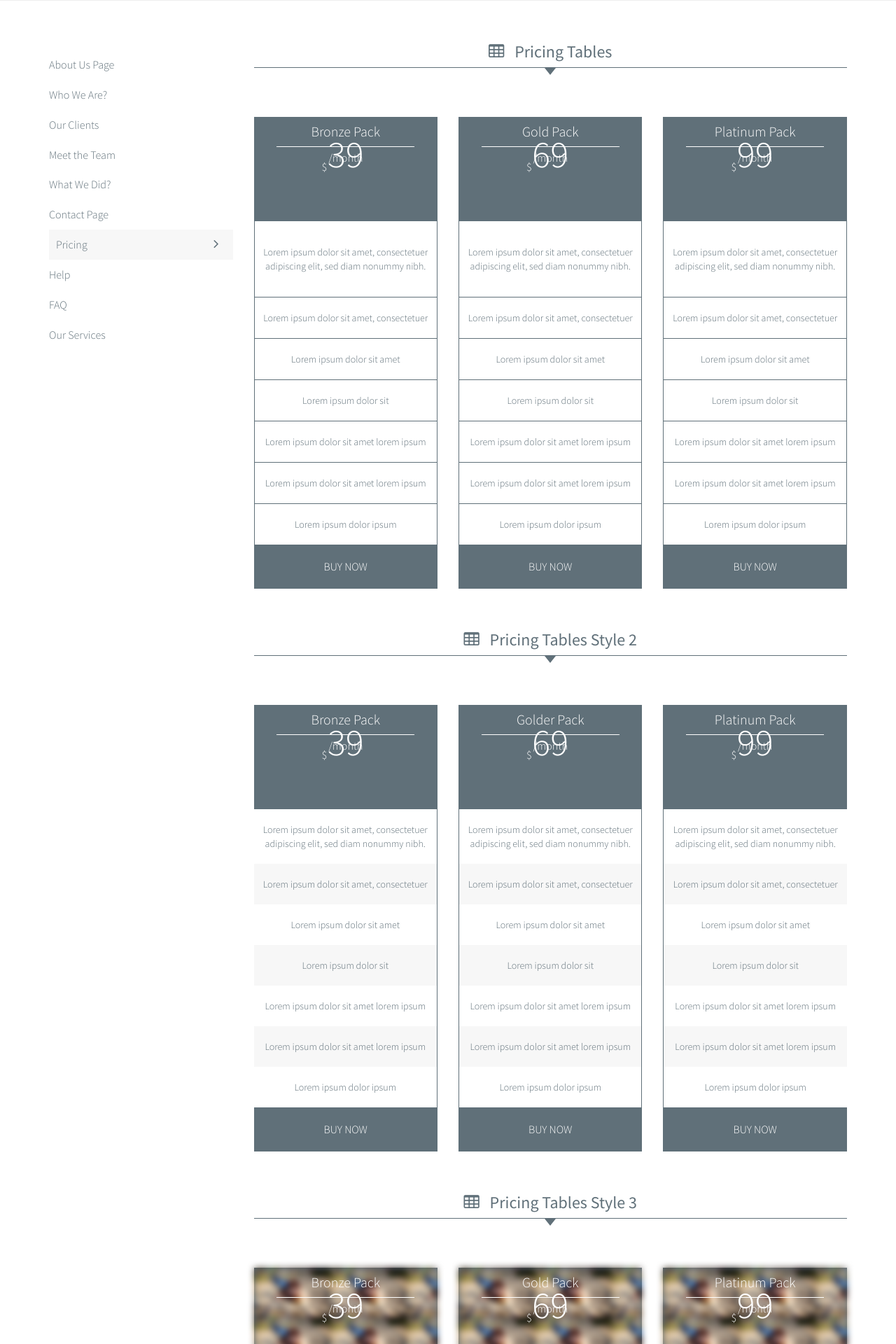
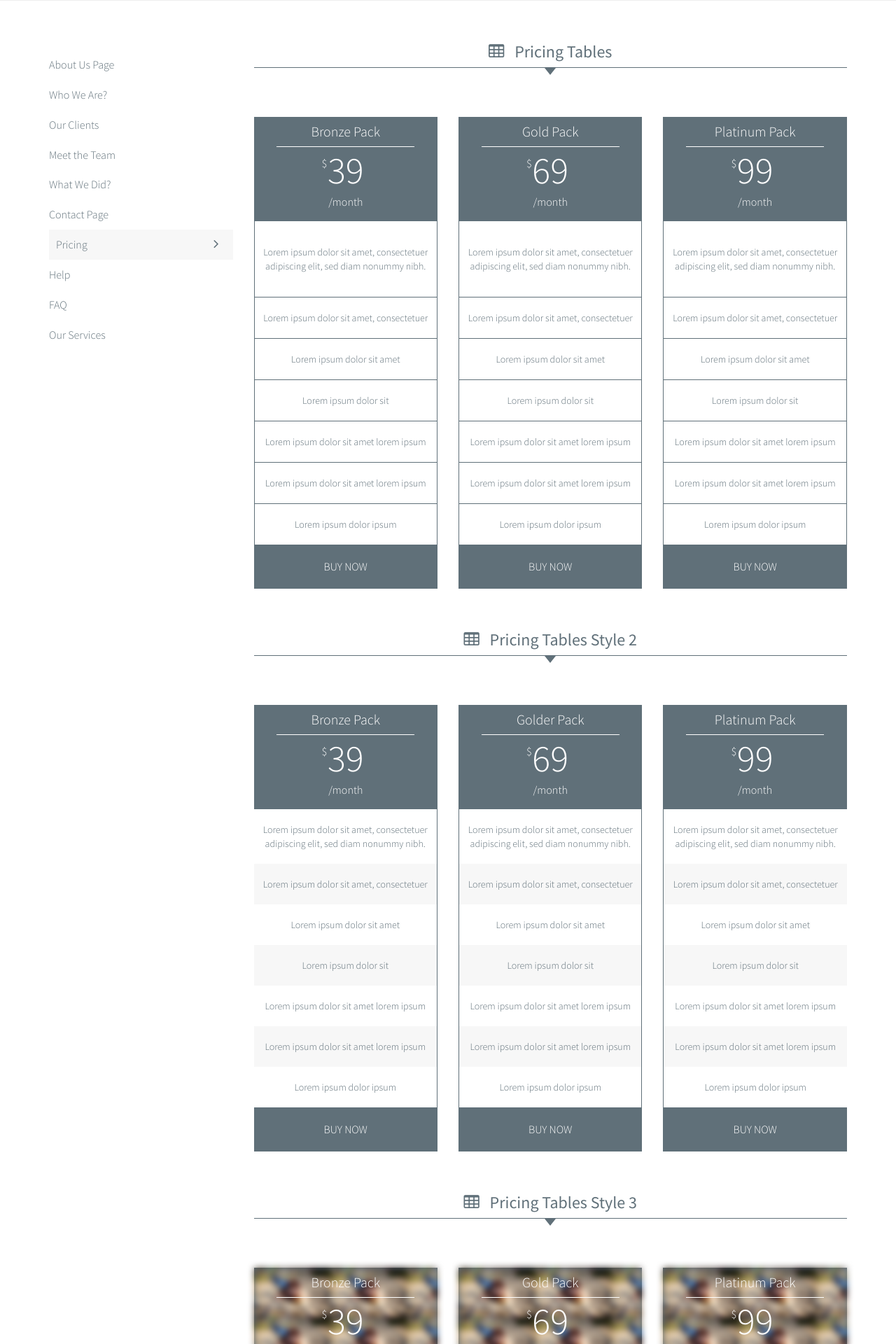
Before and after one commit to themeforest/html-reactive, a PHP site: page /page-pricing_table.php in a window 1280 px wide. Shown: the part 449-2369 px from the top of the page at 70% size. Run offline with PHP 8.4, Linux system fonts and the light colour scheme.

```diff
--- a/page-pricing_table.php
+++ b/page-pricing_table.php
@@ -41,13 +41,12 @@
     font-size: 54px;
     margin-top: 23px;
     position: relative;
-    margin: 0px;
 }
 
 .price-table .pricing-header-style p.pricing-value .pricing-currency {
     font-size: 16px !important;
     position: absolute;
-    top: 18px;
+    top: -10px;
     left: 37%;
 }
 
```
